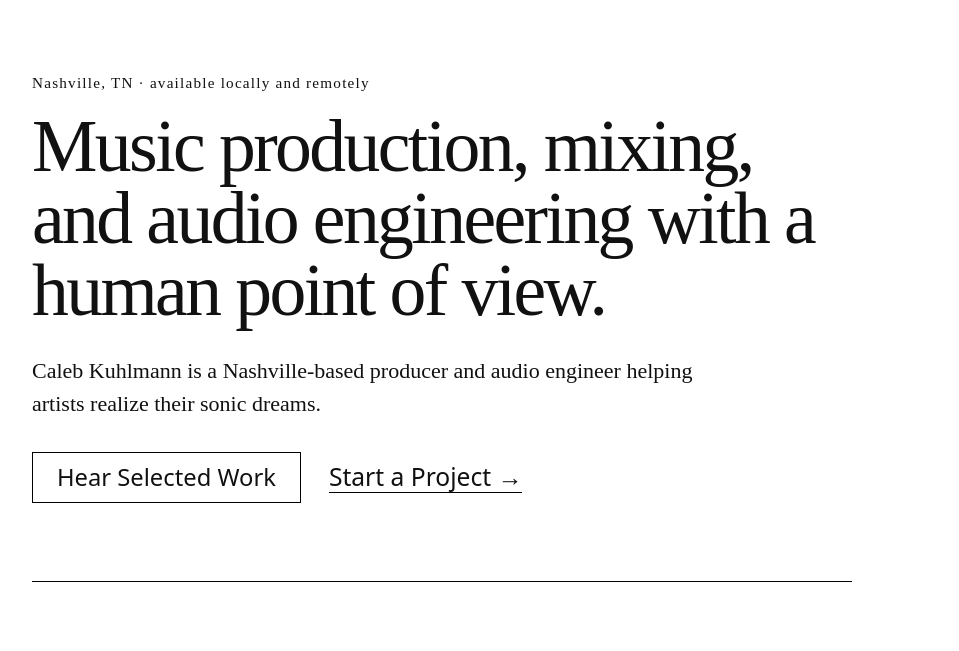
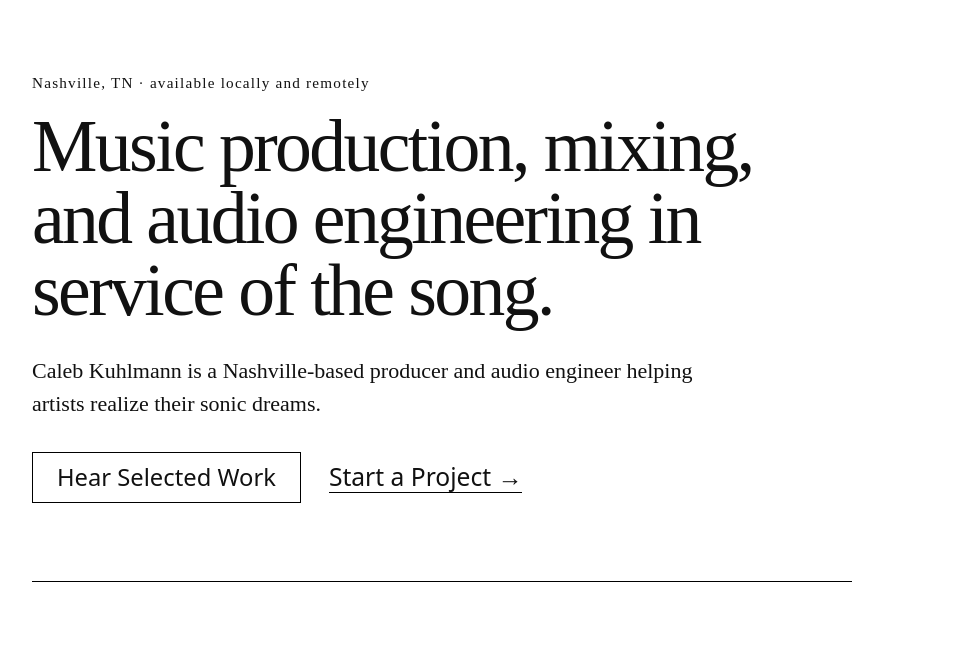
Before and after one commit to chkuhlmann/chk-site, an Eleventy site: page src/index.njk in a window 1280 px wide. Shown: the part 134-785 px from the top of the page, without its empty margins (158-1117 px from the left). Built offline with nearby package versions, Linux system fonts and the light colour scheme; Eleventy itself is replaced by a stand-in of ours; files that its build step writes are made by us from their sources; a web font is replaced by a local one.

Commit message:
edited main tagline

```diff
--- a/src/index.njk
+++ b/src/index.njk
@@ -11,7 +11,7 @@ image: /assets/images/caleb-kuhlmann-studio-1400.jpg
 <main id="main-content" class="homepage">
   <section class="hero" aria-labelledby="hero-title">
     <p class="eyebrow">Nashville, TN · available locally and remotely</p>
-    <h1 id="hero-title">Music production, mixing, and audio engineering with a human point of view.</h1>
+    <h1 id="hero-title">Music production, mixing, and audio engineering in service of the song.</h1>
     <p class="hero-intro">Caleb Kuhlmann is a Nashville-based producer and audio engineer helping artists realize their sonic dreams.</p>
     <div class="cta-group">
       <a class="button-link" href="#selected-work">Hear Selected Work</a>
```
